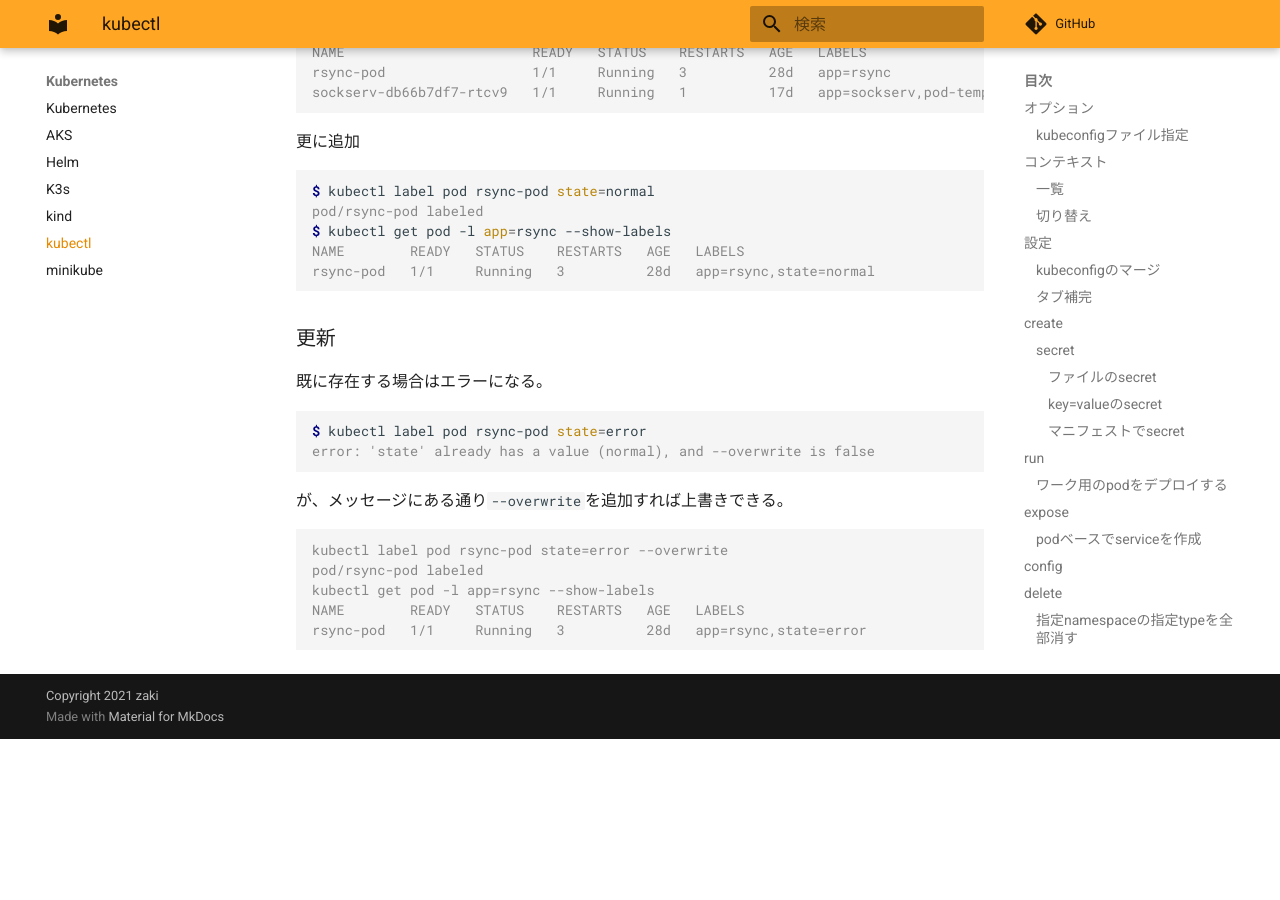
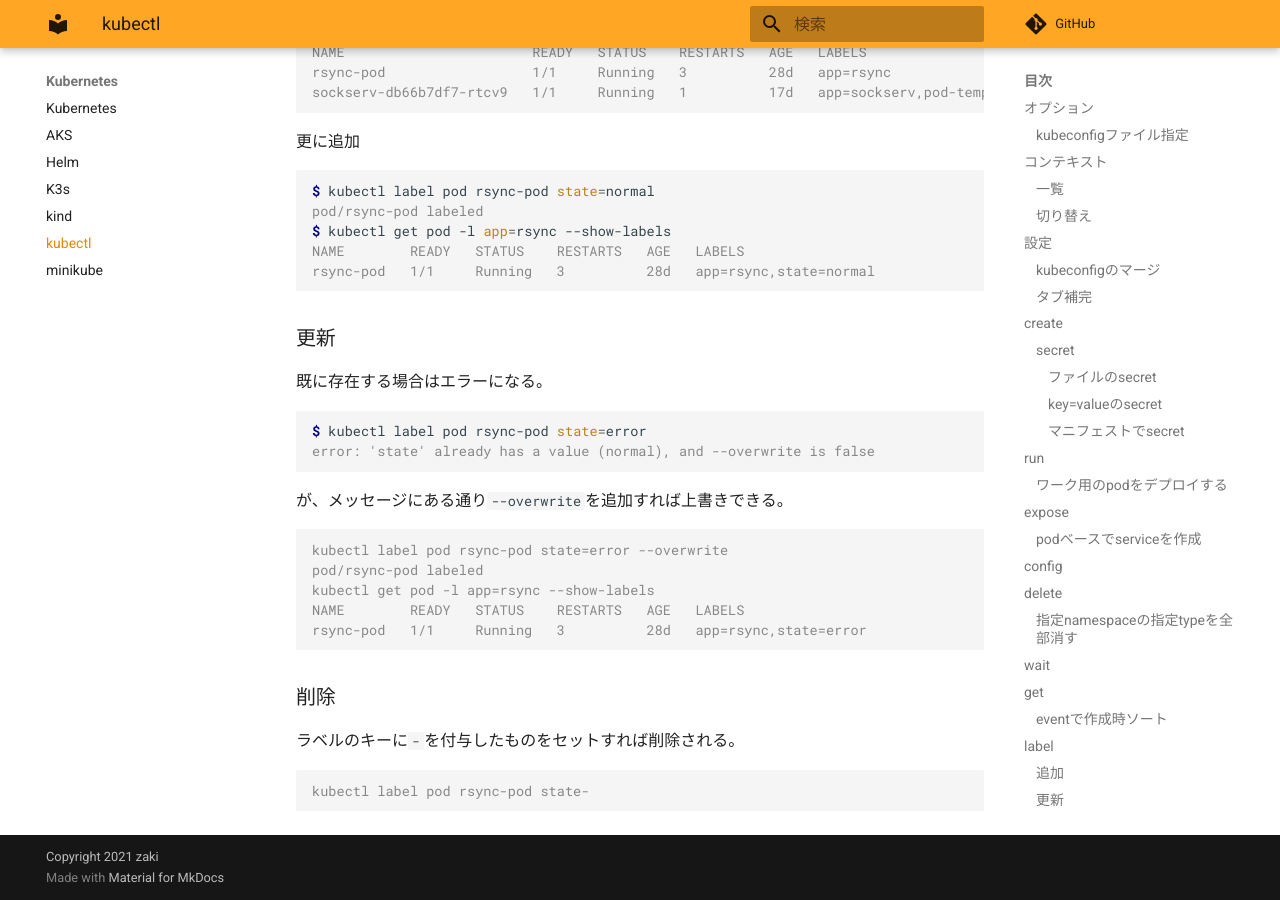
Before and after one commit to zaki-lknr/docs, an MkDocs documentation site: the page built from docs/Kubernetes/kubectl.md, in a window 1280 px wide and 900 px high, scrolled down 5805 px. Built offline with MkDocs 1.6.1 and Material for MkDocs 9.7.7, drawn with Linux system fonts in a browser that asks for light colours; comment, search, counter and statistics services are not loaded; before the commit the page ends 6544 px from its top, so only the background shows below that.

Commit message:
add: kubernetes/kubectl: labelの削除

````diff
--- a/docs/Kubernetes/kubectl.md
+++ b/docs/Kubernetes/kubectl.md
@@ -314,3 +314,11 @@ kubectl get pod -l app=rsync --show-labels
 NAME        READY   STATUS    RESTARTS   AGE   LABELS
 rsync-pod   1/1     Running   3          28d   app=rsync,state=error
 ```
+
+### 削除
+
+ラベルのキーに`-`を付与したものをセットすれば削除される。
+
+```console
+kubectl label pod rsync-pod state-
+```
````
